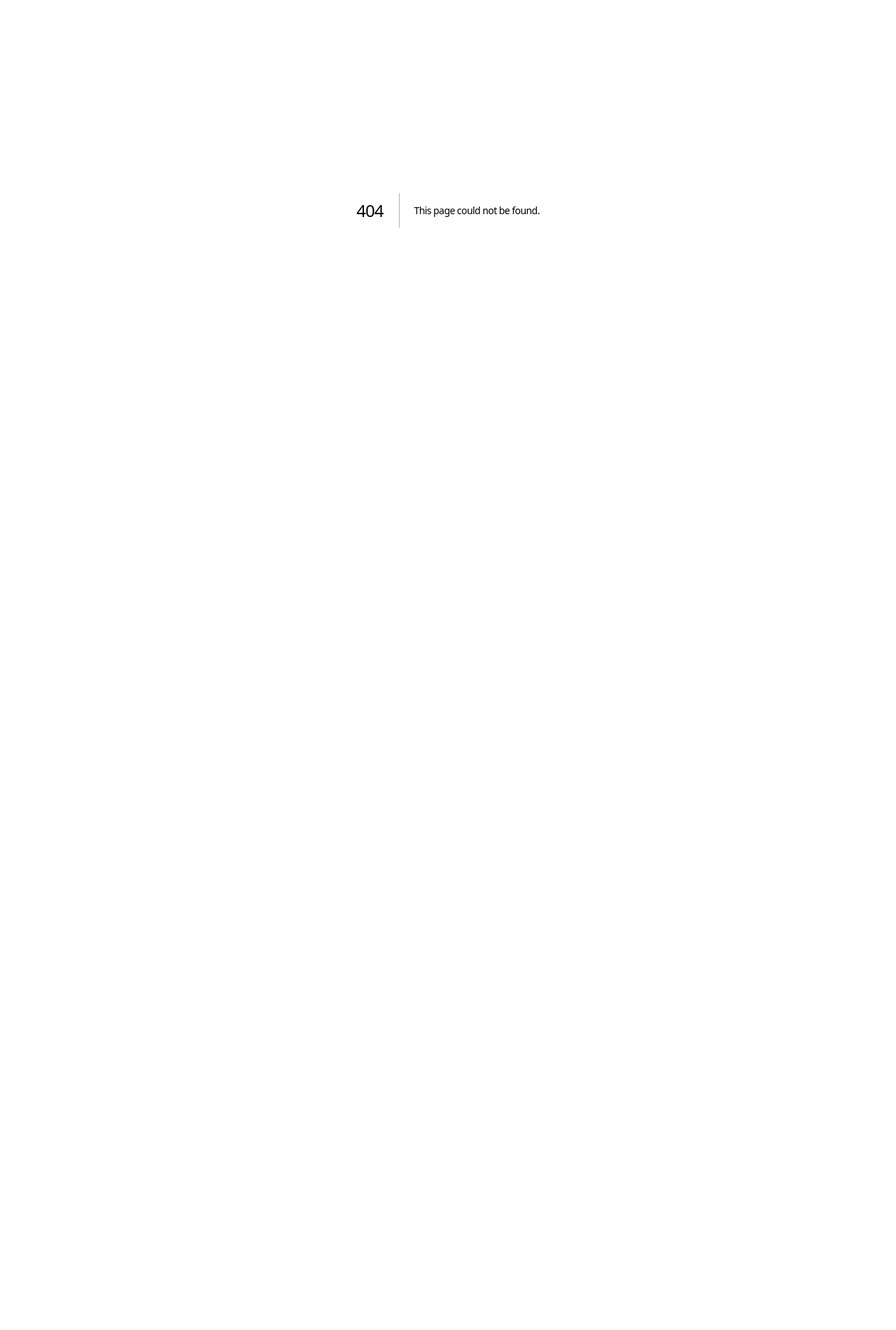
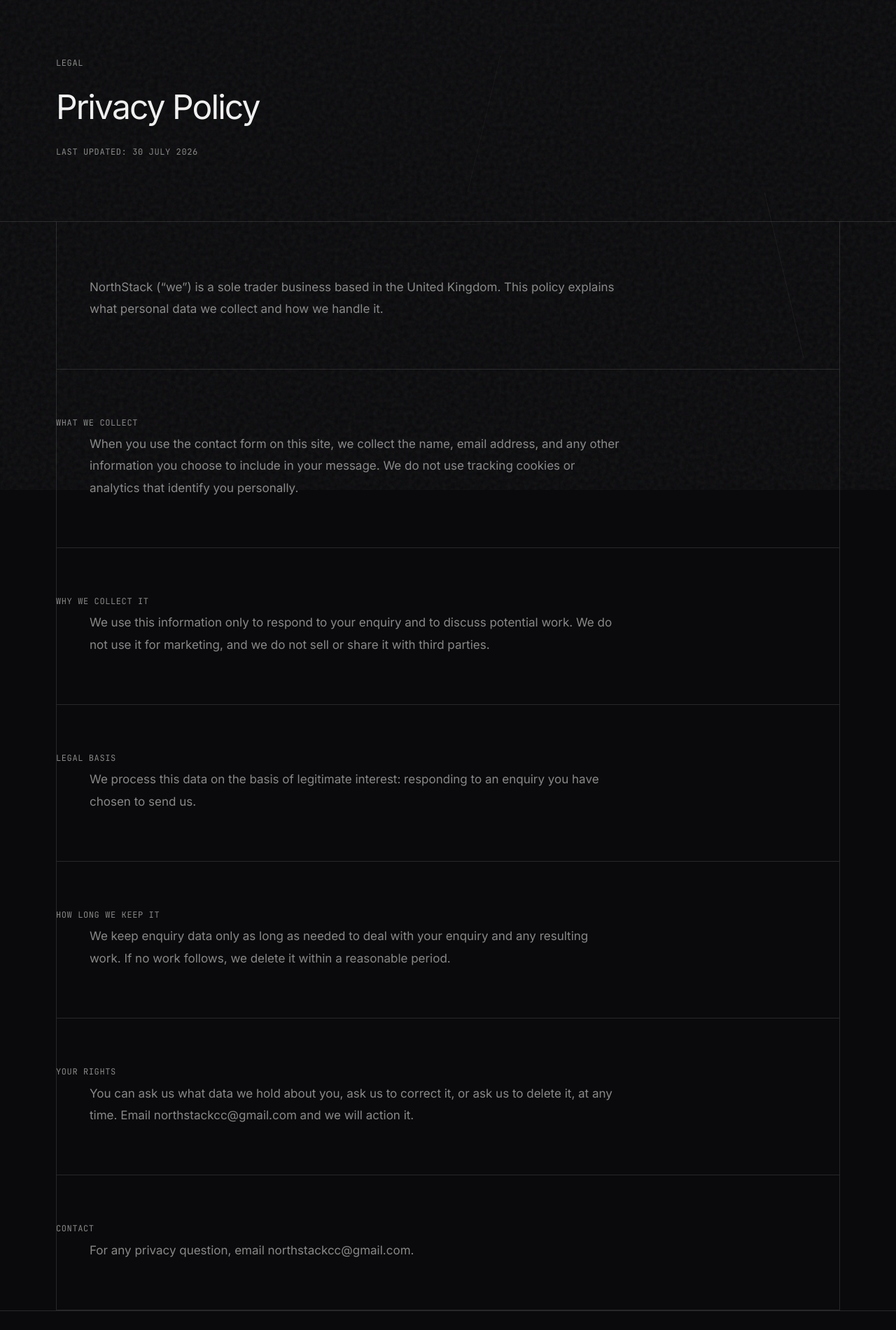
Before and after one commit to sonnytr27/northstack-site, a Next.js app: page /privacy in a window 1280 px wide. Before the commit this address had no page. Shown: the part 100-2000 px from the top of the page at 70% size. Before the commit the page ends 800 px from the top, so only its background shows below. Built offline with nearby package versions, Linux system fonts and the light colour scheme.

Commit message:
feat: add privacy policy page and footer link

```diff
--- /dev/null
+++ b/src/app/privacy/page.tsx
@@ -0,0 +1,124 @@
+import type { Metadata } from "next";
+import type { ReactNode } from "react";
+import Header from "@/components/Header";
+import Footer from "@/components/Footer";
+import Overlays from "@/components/Overlays";
+import { ROUTE_NAV } from "@/data/nav";
+
+export const metadata: Metadata = {
+  title: "Privacy Policy — NorthStack",
+  description:
+    "What personal data NorthStack collects through this site, why we collect it, and how to have it corrected or deleted.",
+};
+
+const EMAIL = "northstackcc@gmail.com";
+
+const LAST_UPDATED = "30 July 2026";
+
+function Email() {
+  return (
+    <a href={`mailto:${EMAIL}`} className="privacy-link">
+      {EMAIL}
+    </a>
+  );
+}
+
+/** Labelled prose sections, rendered in order. Labels set in mono caps. */
+const SECTIONS: { label: string; body: ReactNode[] }[] = [
+  {
+    label: "What we collect",
+    body: [
+      "When you use the contact form on this site, we collect the name, email address, and any other information you choose to include in your message. We do not use tracking cookies or analytics that identify you personally.",
+    ],
+  },
+  {
+    label: "Why we collect it",
+    body: [
+      "We use this information only to respond to your enquiry and to discuss potential work. We do not use it for marketing, and we do not sell or share it with third parties.",
+    ],
+  },
+  {
+    label: "Legal basis",
+    body: [
+      "We process this data on the basis of legitimate interest: responding to an enquiry you have chosen to send us.",
+    ],
+  },
+  {
+    label: "How long we keep it",
+    body: [
+      "We keep enquiry data only as long as needed to deal with your enquiry and any resulting work. If no work follows, we delete it within a reasonable period.",
+    ],
+  },
+  {
+    label: "Your rights",
+    body: [
+      <>
+        You can ask us what data we hold about you, ask us to correct it, or ask
+        us to delete it, at any time. Email <Email /> and we will action it.
+      </>,
+    ],
+  },
+  {
+    label: "Contact",
+    body: [
+      <>
+        For any privacy question, email <Email />.
+      </>,
+    ],
+  },
+];
+
+export default function PrivacyPage() {
+  return (
+    <>
+      <Overlays />
+
+      <Header mode="route" links={ROUTE_NAV} />
+
+      {/* Hero — same band as the work detail pages, so the page seats itself
+          under the fixed header identically. */}
+      <section className="work-hero">
+        <div className="ns-container">
+          <div className="work-hero-inner">
+            <span className="mono work-hero-eyebrow">Legal</span>
+            <h1 className="work-hero-title">Privacy Policy</h1>
+            <span className="mono work-hero-date">
+              Last updated: {LAST_UPDATED}
+            </span>
+          </div>
+        </div>
+      </section>
+
+      {/* Preamble — no label of its own, it introduces the sections below. */}
+      <section className="ns-container work-section">
+        <div className="grid-lines" />
+        <div className="work-prose">
+          <p>
+            NorthStack (&ldquo;we&rdquo;) is a sole trader business based in the
+            United Kingdom. This policy explains what personal data we collect
+            and how we handle it.
+          </p>
+        </div>
+      </section>
+
+      {SECTIONS.map((section, i) => (
+        <section
+          key={section.label}
+          className={`ns-container work-section${
+            i === SECTIONS.length - 1 ? " privacy-section--last" : ""
+          }`}
+        >
+          <div className="grid-lines" />
+          <h2 className="mono privacy-label">{section.label}</h2>
+          <div className="work-prose">
+            {section.body.map((para, j) => (
+              <p key={j}>{para}</p>
+            ))}
+          </div>
+        </section>
+      ))}
+
+      <Footer />
+    </>
+  );
+}
--- a/src/components/Footer.tsx
+++ b/src/components/Footer.tsx
@@ -1,3 +1,5 @@
+import Link from "next/link";
+
 export default function Footer() {
   return (
     <footer className="ns-footer">
@@ -11,9 +13,14 @@
         />
         NORTHSTACK
       </div>
-      <a href="mailto:northstackcc@gmail.com" className="footer-email">
-        northstackcc@gmail.com
-      </a>
+      <div className="footer-links">
+        <Link href="/privacy" className="footer-link">
+          Privacy
+        </Link>
+        <a href="mailto:northstackcc@gmail.com" className="footer-email">
+          northstackcc@gmail.com
+        </a>
+      </div>
     </footer>
   );
 }
```
